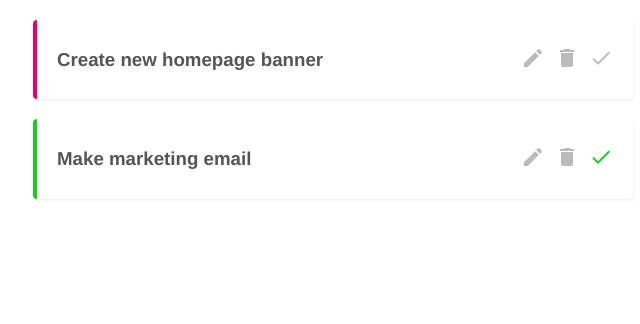
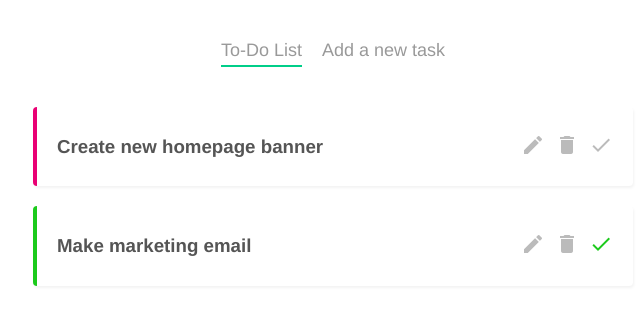
Before and after one commit to imraminradmand/Project-Planner, a Vue app in the folder project-planner/: page / in a window 1280 px wide. Shown: the top 324 px of the page, without its empty margins (307-947 px from the left). Built offline with nearby package versions, Linux system fonts and the light colour scheme; data requests are answered from the project's data file.

Commit message:
added navbar and routing

```diff
--- a/project-planner/src/App.vue
+++ b/project-planner/src/App.vue
@@ -1,7 +1,17 @@
 <template>
-  <router-view/>
+
+    <Navbar/>
+    <router-view/>
+
 </template>
 
+<script>
+  import Navbar from './components/Navbar.vue'
+
+  export default {
+    components: {Navbar}
+  }
+</script>
 <style>
 
 body {
--- /dev/null
+++ b/project-planner/src/components/Navbar.vue
@@ -0,0 +1,30 @@
+<template>
+  <nav class="main-nav">
+      <router-link :to=" {name: 'Home'}"> To-Do List </router-link>
+      <router-link :to=" {name: 'AddProject'}"> Add a new task </router-link>
+  </nav>
+</template>
+
+<script>
+export default {
+
+}
+</script>
+
+<style>
+    .main-nav {
+    text-align: center;
+    margin: 40px auto;
+  }
+  .main-nav a{
+    display: inline-block;
+    text-decoration: none;
+    margin: 0 10px;
+    color: #999;
+    font-size: 18px;
+  }
+  a.router-link-active {
+    border-bottom: 2px solid #00ce89;
+    padding-bottom: 4px;
+  }
+</style>
```
